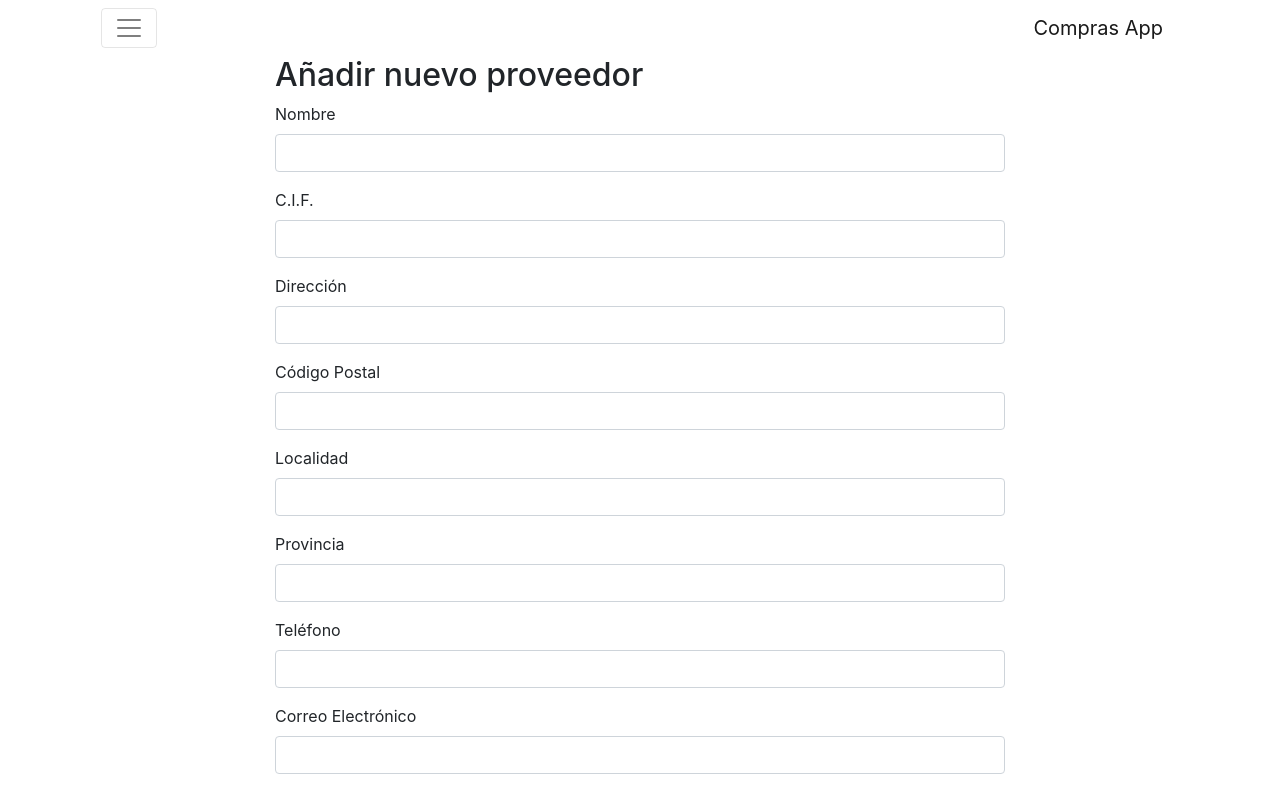
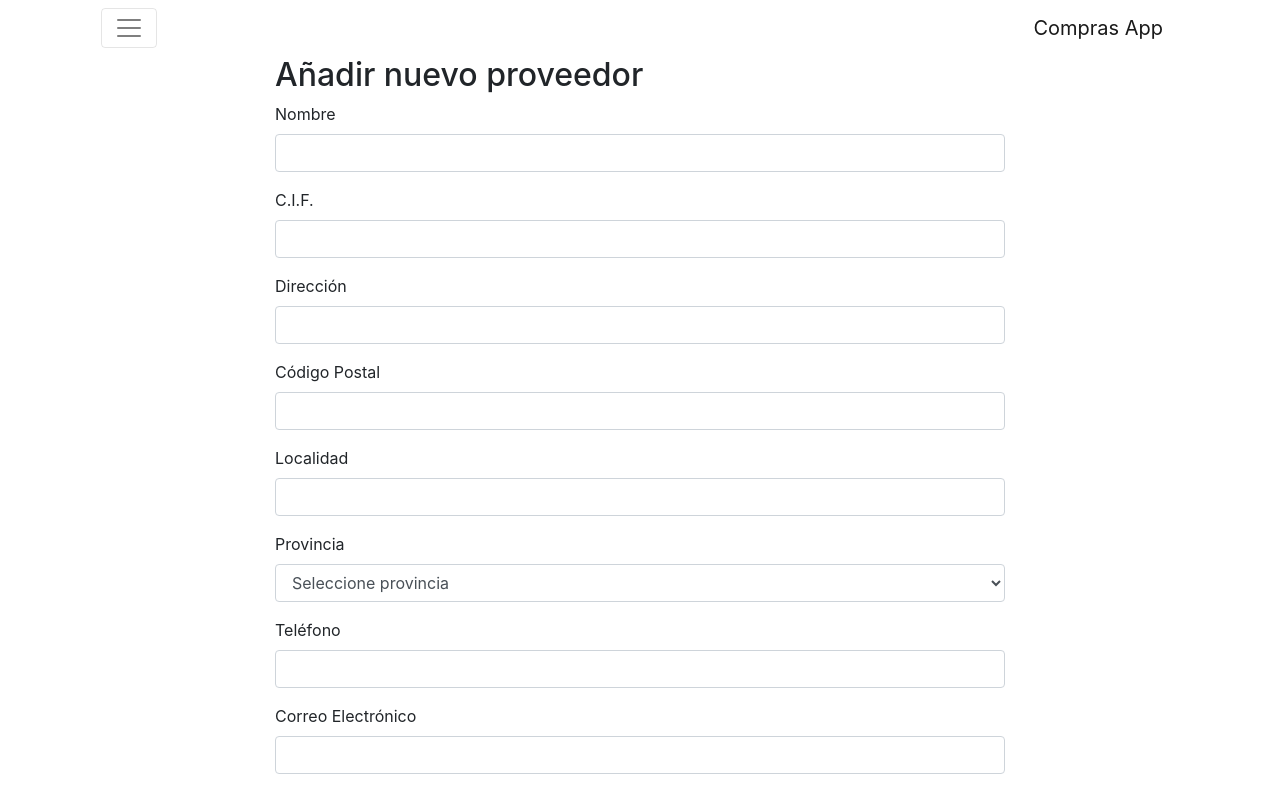
Before and after one commit to Danielfv89/CursoAngular, an Angular app in the folder appCompras/: page /addprovee in a window 1280 px wide. Shown: the top 794 px of the page. Built offline with nearby package versions, Linux system fonts and the light colour scheme.

Commit message:
video 39

```diff
--- a/appCompras/src/app/proveedores/addprovee/addprovee.component.html
+++ b/appCompras/src/app/proveedores/addprovee/addprovee.component.html
@@ -45,11 +45,10 @@
           </div>
           <div class="form-group">
             <label>Provincia</label>
-            <input type="text"
-                   class="form-control"
-                   id="provincia"
-                   ngModel
-                   name="provincia">
+            <select class= "form-control" id="provincia" ngModel name="provincia">
+              <option value="">Seleccione provincia</option>
+              <option *ngFor="let provincia of provincias" [value]="provincia">{{ provincia }}</option>
+            </select>
           </div>
           <div class="form-group">
             <label>Teléfono</label>
--- a/appCompras/src/app/proveedores/addprovee/addprovee.component.ts
+++ b/appCompras/src/app/proveedores/addprovee/addprovee.component.ts
@@ -10,6 +10,15 @@
 
   @ViewChild('formpro') formpro: NgForm;
   proveedor: any;
+
+  provincias: string[] = [ 'Álava','Albacete','Alicante','Almería','Asturias','Ávila','Badajoz',
+  'Barcelona','Burgos', 'Cáceres', 'Cádiz','Cantabria','Castellón','Ciudad Real','Córdoba',
+  'La Coruña','Cuenca','Gerona','Granada','Guadalajara', 'Guipúzcoa','Huelva','Huesca',
+  'IslasBaleares','Jaén','León','Lérida','Lugo','Madrid', 'Málaga','Murcia','Navarra','Orense',
+  'Palencia','Las Palmas','Pontevedra','La Rioja','Salamanca','Segovia','Sevilla','Soria',
+  'Tarragona','Santa Cruz de Tenerife','Teruel','Toledo','Valencia','Valladolid','Vizcaya',
+  'Zamora','Zaragoza' ];
+
   constructor() {
     this.proveedor = {
       nombre: '',
```
Also changed, not shown: 1 other file (tests, documents, lock files or other folders).
